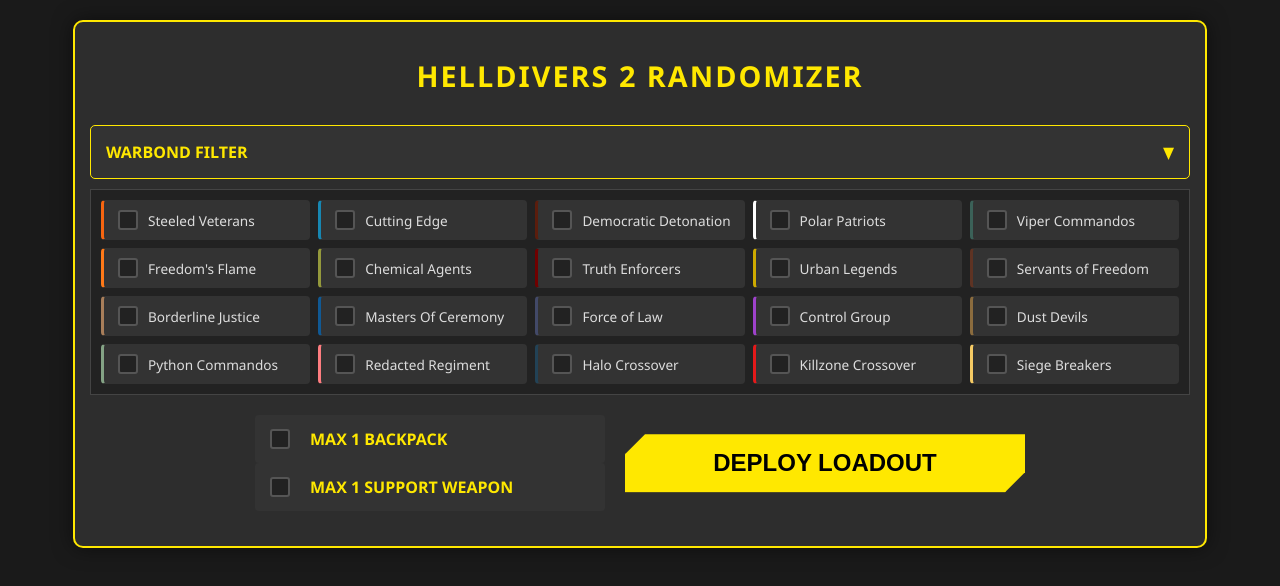
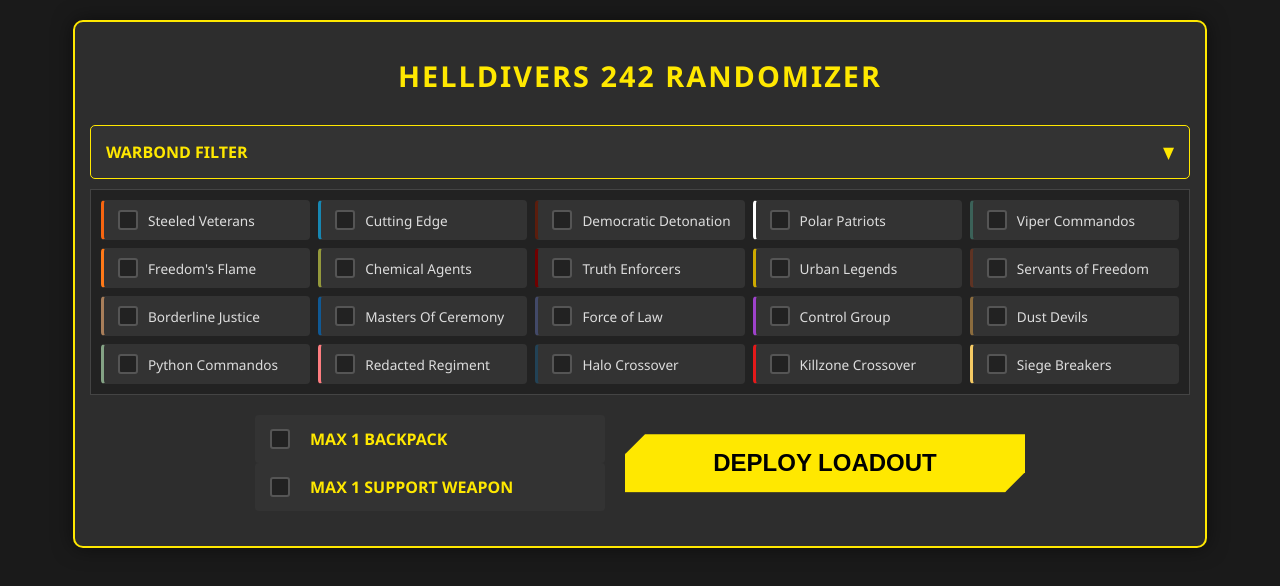
Before and after one commit to SiskaBoldizsar/helldivers-randomizer, a plain HTML site: page index.html in a window 1280 px wide. Drawn offline with Linux system fonts and the light colour scheme.

Commit message:
vscode git test

```diff
--- a/index.html
+++ b/index.html
@@ -233,7 +233,7 @@
 <body>
 
 <div class="container">
-    <h1>Helldivers 2 Randomizer</h1>
+    <h1>Helldivers 242 Randomizer</h1>
 
     <div class="toggle-header" onclick="toggleWarbonds()" id="wb-header">
         <span>Warbond Filter</span>
```
